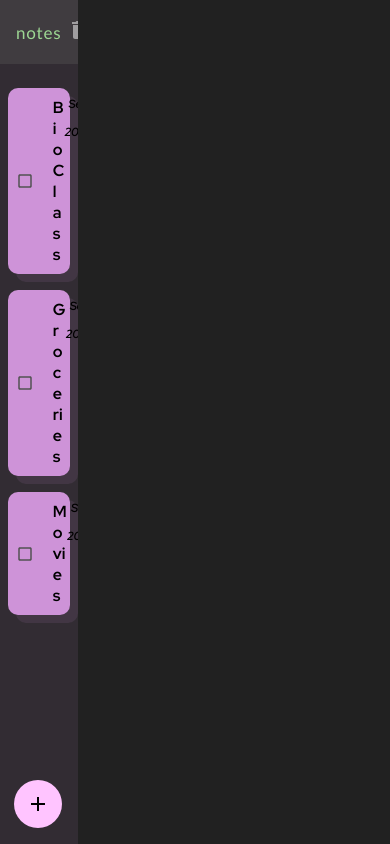
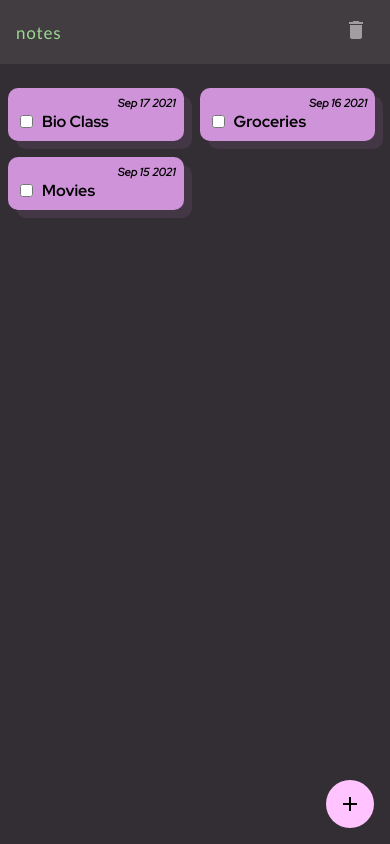
Before and after one commit to HuyaGuru/Notes, a React (Create React App) app: page / in a window 390 px wide. Built offline with nearby package versions, Linux system fonts and the light colour scheme; a web font is replaced by a local one.

Commit message:
added functionality to delete and made the app responsive

```diff
--- a/src/components/App.css
+++ b/src/components/App.css
@@ -84,6 +84,7 @@ textarea {
 
 .top-delete {
 	margin-left: auto;
+	display: none;
 }
 
 .divider {
@@ -103,28 +104,10 @@ textarea {
 	height: 1rem;
 	width: 100%;
 }
-
-.card {
-	margin: 0.5rem;
-	padding: 0.5rem;
-	background-color: var(--pink);
-	border-radius: 10px;
-	box-shadow: 0.5rem 0.5rem var(--pink10);
+.cards {
 	display: flex;
-	align-items: center;
-	column-gap: 0.8rem;
+	flex-direction: column;
 }
-
-.card-title {
-	font-size: 1rem;
-	font-weight: 700;
-}
-
-.card-date {
-	font-style: italic;
-	text-align: right;
-}
-
 .bottom {
 	margin: auto 1rem 1rem auto;
 	z-index: 2;
@@ -162,6 +145,51 @@ textarea {
 .pad-title:focus {
 	background-color: var(--pink10);
 }
+/* media queries */
+@media screen and (max-width: 324px){
+	.nav {
+		width: 100vw;
+		z-index: 2;
+	}
+	.cards {
+		flex-direction: column;
+	}
+	.pad {
+		grid-column-start: 1;
+		width: 100vw;
+		z-index: 3;
+	}
+	.button-circle {
+		z-index:4;
+	}
+}
+@media screen and (min-width:324px) and (max-width: 425px){
+	.nav {
+		width: 100vw;
+		z-index: 2;
+	}
+	.cards {
+		column-count: 2;
+		flex-wrap: wrap;
+		flex-direction: row;
+	}
+	.pad {
+		grid-column-start: 1;
+		width: 100vw;
+		z-index: 3;
+	}
+	.button-circle {
+		z-index:4;
+	}
+}
+@media screen and (min-width:425px) and (max-width: 768px){
+	.main-grid {
+		grid-template-columns: 1fr 2fr;
+	}
+	.cards {
+		grid-template-columns:1fr;
+	}
+}
 
 /* utility classes */
 
@@ -178,9 +206,15 @@ textarea {
 	align-self: left;
 }
 
-/* background */
+/* background-color */
 .bgc-n {
 	background-color: rgba(0, 0, 0, 0);
+}
+.bgc-g {
+	background-color: var(--greyBackground);
+}
+.bgc-custom {
+	background-color: #413d41;
 }
 
 /* border */
--- a/src/components/App.js
+++ b/src/components/App.js
@@ -1,7 +1,7 @@
 import { useEffect, useRef, useState } from "react";
 import { useDispatch, useSelector } from "react-redux";
 
-import { cardListFunc } from "../features/cardList/cardListSlice";
+import { cardListFunc, splice } from "../features/cardList/cardListSlice";
 
 import Card from "./Card";
 import Pad from "./Pad";
@@ -20,6 +20,7 @@ function App() {
 	const [padEditableShow, setPadEditableShow] = useState(false);
 	const [currentCard, setCurrentCard] = useState(0);
 	const [edit, setEdit] = useState(false);
+	const [checkList, setCheckList] = useState([])
 
 	const padEditableTextRef = useRef();
 
@@ -49,6 +50,19 @@ function App() {
 		setPadShow(false);
 		setPadEditableShow(true);
 	};
+	const handleDoneClick = () => {
+		if(edit){
+			setEdit(false)
+		}
+		setPadEditableShow(false)
+		setPadShow(true)
+	}
+	const handleDeleteClick = () => {
+		const sortedCheckList = checkList.slice()
+		sortedCheckList.sort()
+		console.log(sortedCheckList)
+		dispatch(splice({pos:sortedCheckList[0],length:sortedCheckList.length}))
+	}
 
 	const displayPadClass = padShow ? "d-f" : "";
 	const displayPadEditableClass = padEditableShow ? "d-f" : "";
@@ -58,10 +72,11 @@ function App() {
 			<div className="nav">
 				<div className="top">
 					<div className="Brand">notes</div>
-					<button className="top-delete">
+					<button className={`top-delete d-b`} onClick={handleDeleteClick}>
 						<img src={deleteIcon} alt="delete" />
 					</button>
 				</div>
+				<div className="cards">
 				{cards.map((x, index) => {
 					if (index > 0) {
 						return (
@@ -71,15 +86,20 @@ function App() {
 								handleCardClick={handlePadShow}
 								index={index}
 								key={index}
+								setCheckList={setCheckList}
+								checkList={checkList}
 							/>
 						);
-					}
-					else{
-						return null
+					} else {
+						return null;
 					}
 				})}
+				</div>
 				<div className="bottom">
-					<button className="button-circle h-cu-p" onClick={handleAddClick}>
+					<button
+						className="button-circle h-cu-p"
+						onClick={handleAddClick}
+					>
 						<img src={addIcon} alt="new" />
 					</button>
 				</div>
@@ -98,6 +118,7 @@ function App() {
 				dispatch={dispatch}
 				edit={edit}
 				index={currentCard}
+				handleDoneClick={handleDoneClick}
 			/>
 		</div>
 	);
--- /dev/null
+++ b/src/components/Card.css
@@ -0,0 +1,36 @@
+.card {
+	margin: 0.5rem;
+	padding: 0.5rem;
+	background-color: var(--pink);
+	border-radius: 10px;
+	box-shadow: 0.5rem 0.5rem var(--pink10);
+	display: flex;
+	align-items: center;
+	column-gap: 0.8rem;
+    height: fit-content;
+	flex-direction: column;
+}
+
+.card-title {
+    width: 100%;
+	font-size: 1rem;
+	font-weight: 700;
+    text-align: left;
+}
+
+.card-date {
+	width: 100%;
+	font-style: italic;
+	text-align: right;
+}
+@media screen and (max-width: 324px){
+
+	.card {
+		width: auto;
+	}
+}
+@media screen and (min-width:324px) and (max-width: 425px) {
+    .card {
+        width: 45vw;
+    }
+}
--- a/src/components/Card.js
+++ b/src/components/Card.js
@@ -1,24 +1,39 @@
-import checkboxIcon from "../assests/Checkbox.svg";
+import { useRef } from "react";
+
+import './Card.css'
 
 function Card(props) {
 	const displayDate = new Date(props.date).toDateString().substr(4);
+	const checkboxRef = useRef();
+	const handleCheckboxClick = () => {
+		if (checkboxRef.current.checked) {
+			props.setCheckList([...props.checkList, props.index]);
+		}
+	};
 	return (
 		<div className="card">
-			<div className="card-left d-f">
-				<img src={checkboxIcon} alt="checkbox" />
-			</div>
-			<button
-				className="card-right d-f jc-sb w-100 ta-l h-cu-p"
-				onClick={props.handleCardClick}
+			<div
+				className="card-date fw-b fs-0-7 h-cu-p"
 				data-index={props.index}
 			>
-				<div className="card-title ow-a w-70 h-cu-p" data-index={props.index}>
+				{displayDate}
+			</div>
+			<div className="d-f w-100">
+				<input
+					type="checkbox"
+					id={props.index}
+					name="selectiion"
+					ref={checkboxRef}
+					onClick={handleCheckboxClick}
+				/>
+				<button
+					className="card-title ow-a w-70 h-cu-p"
+					onClick={props.handleCardClick}
+					data-index={props.index}
+				>
 					{props.title}
-				</div>
-				<div className="card-date fw-b fs-0-7 h-cu-p" data-index={props.index}>
-					{displayDate}
-				</div>
-			</button>
+				</button>
+			</div>
 		</div>
 	);
 }
--- a/src/components/Pad.js
+++ b/src/components/Pad.js
@@ -4,10 +4,10 @@ import editIcon from "../assests/edit_white_24dp 1.svg";
 function Pad(props) {
 
     return (
-        <div className={`pad ${props.displayClass}`}>
+        <div className={`pad ${props.displayClass} bgc-custom`}>
             <div className="pad-header">
                 <button
-                    className="d-f ai-c bgc-n c-p fs-1-1 h-c-s h-cu-p"
+                    className="d-f ai-c c-p fs-1-1 h-c-s h-cu-p"
                     onClick={props.handlePadHide}
                 >
                     <img src={backIcon} alt="back" />
--- a/src/components/PadEditable.js
+++ b/src/components/PadEditable.js
@@ -32,6 +32,7 @@ function PadEditable(props) {
 				push({ title: padTitle, date: date, text: padText })
 			);
 		}
+		props.handleDoneClick()
 	};
 	const handleTitleChange = (e) => {
 		setPadTitle(e.target.value);
@@ -47,7 +48,7 @@ function PadEditable(props) {
 	const date = giveDate();
 
 	return (
-		<div className={`pad ${props.displayClass}`}>
+		<div className={`pad ${props.displayClass} bgc-custom`}>
 			<div className="pad-header">
 				<button
 					className="d-f ai-c bgc-n c-p fs-1-1 h-c-s h-cu-p"
--- a/src/features/cardList/cardListSlice.js
+++ b/src/features/cardList/cardListSlice.js
@@ -12,8 +12,8 @@ export const cardListSlice = createSlice({
         push: (state, action) => {
             state.push(action.payload);
         },
-        pop: (state, action) => {
-            state.pop(action.payload);
+        splice: (state, action) => {
+            state.splice(action.payload.pos, action.payload.length);
         },
         replace: (state, action) => {
             state[action.payload.index] = {
@@ -25,7 +25,7 @@ export const cardListSlice = createSlice({
     },
 });
 
-export const { push, pop, replace } = cardListSlice.actions;
+export const { push, splice, replace } = cardListSlice.actions;
 
 export const cardListFunc = (state) => state.cardList;
 
```
